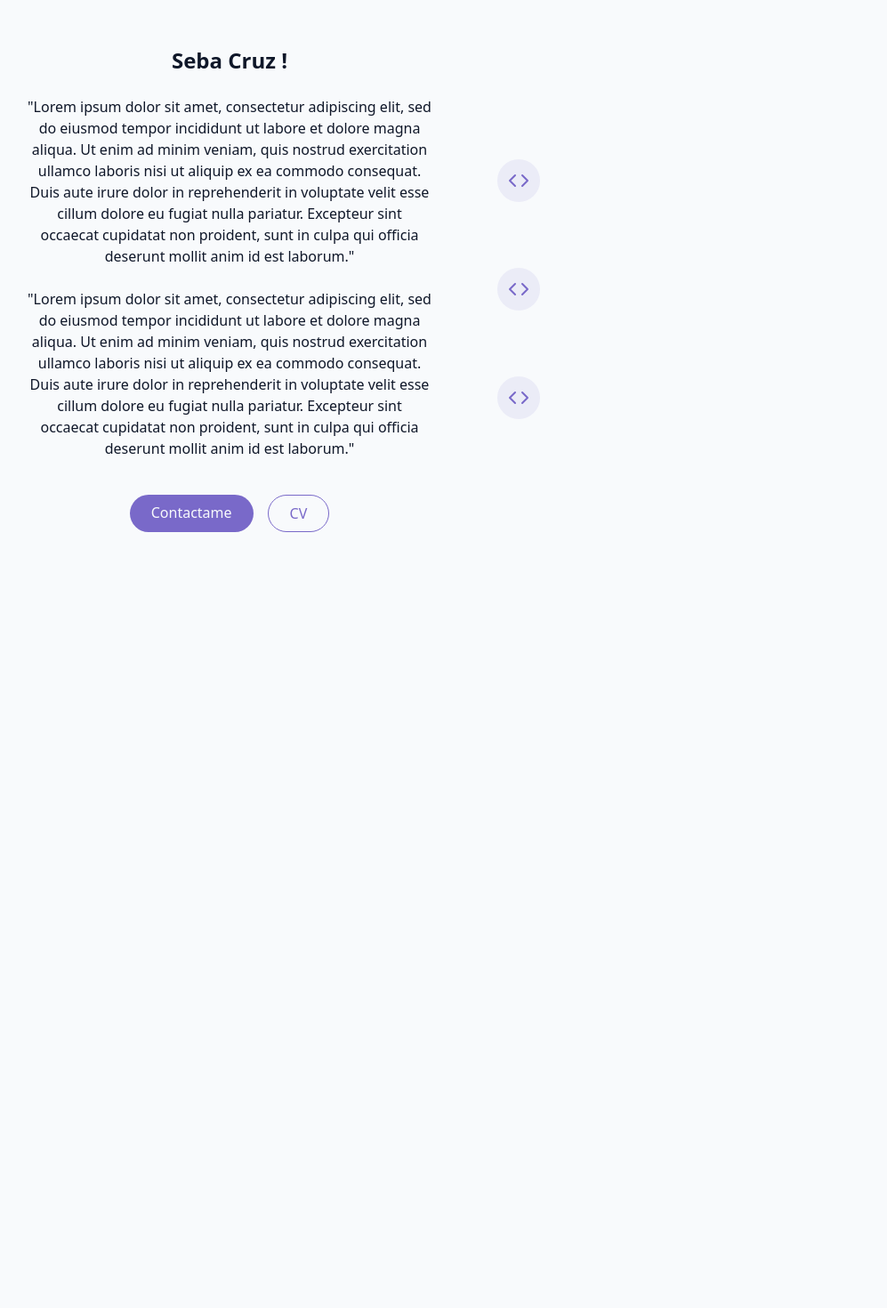
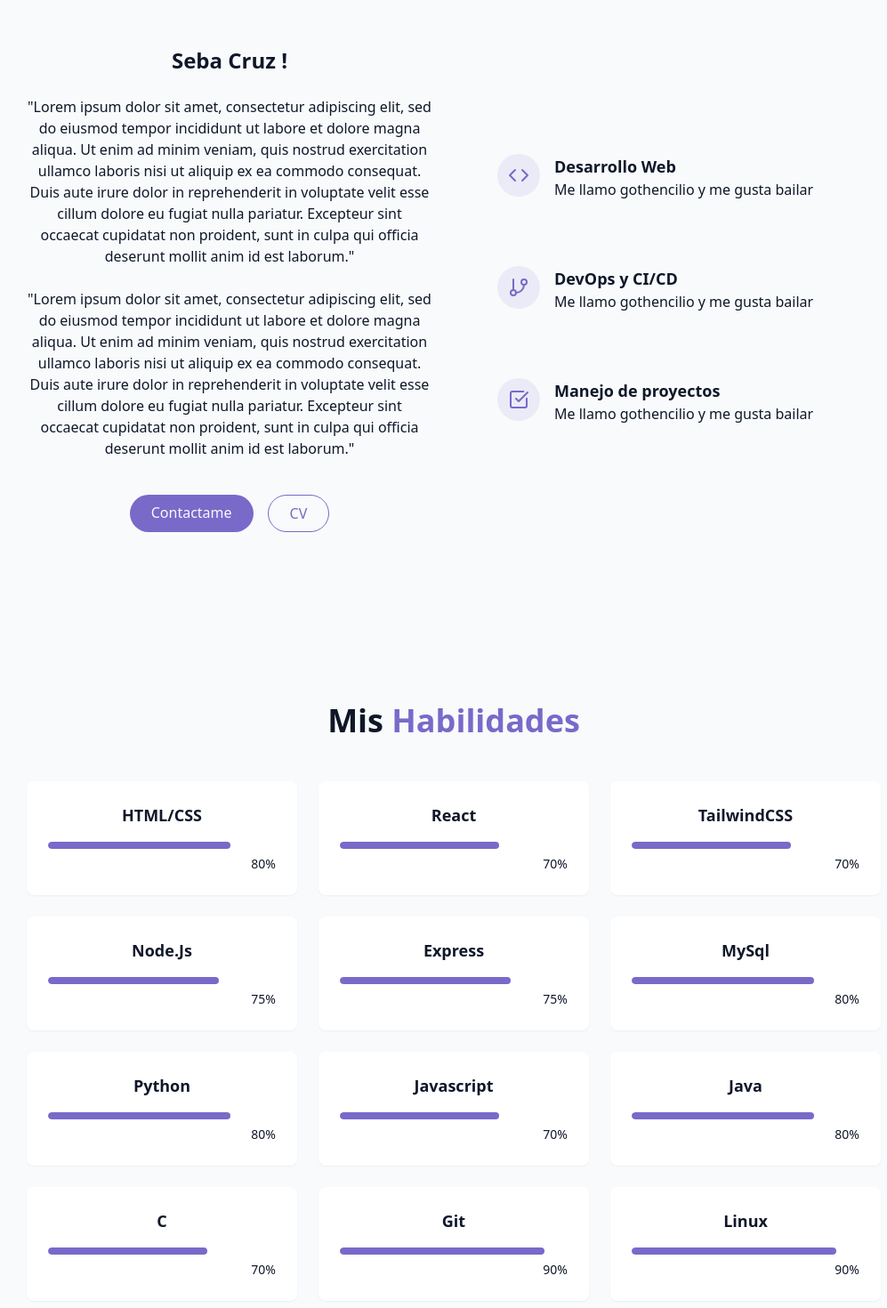
Before and after one commit to sebacruz1/Portafolio, a React (Vite) app: page / in a window 1280 px wide. Shown: the part 932-2402 px from the top of the page at 89% size, without its empty margins (130-1127 px from the left). Before the commit the page ends 1626 px from the top, so only its background shows below. Built offline with nearby package versions, Linux system fonts and the light colour scheme.

Commit message:
skills y about terminados

```diff
--- a/src/components/About.jsx
+++ b/src/components/About.jsx
@@ -1,4 +1,4 @@
-import { Code } from "lucide-react"
+import { CheckSquare, Code, GitBranch, User } from "lucide-react"
 
 
 export const About = () => {
@@ -39,27 +39,46 @@ export const About = () => {
 					<div className="gradient-border p-6 card-hover">
 						<div className="flex items-start gap-4">
 							<div className="p-3 rounded-full bg-primary/10">
-								<Code  className=" h-6 w-6 text-primary"/>
+								<Code className=" h-6 w-6 text-primary"/>
 							</div>
 
+							<div className="text-left">
+								<div className="font-semibold text-lg"> Desarrollo Web</div>
+								<p className="text-muted-foreground">
+									Me llamo gothencilio y me gusta bailar
+								</p>
+							</div>
 						</div>
-
 					</div>
 
 					<div className="gradient-border p-6 card-hover">
 						<div className="flex items-start gap-4">
 							<div className="p-3 rounded-full bg-primary/10">
-								<Code  className=" h-6 w-6 text-primary"/>
+								<GitBranch  className=" h-6 w-6 text-primary"/>
+							</div>
+								<div className="text-left">
+								<div className="font-semibold text-lg"> DevOps y CI/CD  </div>
+								<p className="text-muted-foreground">
+									Me llamo gothencilio y me gusta bailar
+								</p>
 							</div>
 						</div>
 					</div>
+
 					<div className="gradient-border p-6 card-hover">
 						<div className="flex items-start gap-4">
 							<div className="p-3 rounded-full bg-primary/10">
-								<Code className=" h-6 w-6 text-primary"/>
+								<CheckSquare className=" h-6 w-6 text-primary"/>
+							</div>
+								<div className="text-left">
+								<div className="font-semibold text-lg"> Manejo de proyectos  </div>
+								<p className="text-muted-foreground">
+									Me llamo gothencilio y me gusta bailar
+								</p>
 							</div>
 						</div>
 					</div>
+
 				</div>
 			</div>
 		</div>
--- a/src/components/HeroSection.jsx
+++ b/src/components/HeroSection.jsx
@@ -12,7 +12,7 @@ export const HeroSection = () => {
 
 				</h1>
 				<p className="text-lg md:text-xl text-muted-foreground max-2-2xl mx-auto opacity-0 animate-fade-in-delay-3">
-					Lorem Ipsum y pico pal k lee
+					Software Developer
 				</p>
 				<div className="pt-4 opacity-0 animate-fade-in-delay-5">
 				<a href="#projects" className="cosmic-button">Boton cosmico !! </a>
@@ -21,8 +21,8 @@ export const HeroSection = () => {
 		</div>
 
 		<div className="absolute bottom-8 left-1/2 transform -translate-x-1/2 flex flex-col items-center animate-bounce">
-		{/*<span> Scroll </span>
-		<ArrowDown className="h-5 text-primary" /> */}
+			Scroll
+		<ArrowDown className="h-5 text-primary" />
 		</div>
 	</section>
 }
--- /dev/null
+++ b/src/components/Skills.jsx
@@ -0,0 +1,59 @@
+
+const skills = [
+	{name: "HTML/CSS", level:80, category: "frontend"},
+	{name: "React", level:70, category: "frontend"},
+	{name: "TailwindCSS", level:70, category: "frontend"},
+
+
+	{name: "Node.Js", level:75, category: "backend"},
+	{name: "Express", level:75, category: "backend"},
+	{name: "MySql", level:80, category: "backend"},
+
+	{name: "Python", level:80, category: "lenguaje"},
+	{name: "Javascript", level:70, category: "lenguaje"},
+	{name: "Java", level:80, category: "lenguaje"},
+	{name: "C", level:70, category: "lenguaje"},
+
+	{name: "Git", level:90, category: "herramientas"},
+	{name: "Linux", level:90, category: "herramientas"},
+
+
+
+
+]
+
+
+export const Skills = () => {
+	return <section id="skills"
+		className="py-24 px-4 relative bg-secondary/30">
+		<div className="container mx-auto max-w-5xl">
+		<h2 className="text-3xl md:text-4xl font-bold mb-12 text-center">
+			Mis <span className="text-primary">Habilidades</span>
+		</h2>
+
+		<div className="grid grid-cols-1 sm:grid-cols-2 lg:grid-cols-3 gap-6">
+			{skills.map((skills, key) => (
+				<div key={key} className="bg-card p-6 rounded-lg shadow-xs card-hover">
+
+                	<div className="text-left mb-4">
+                		<h3 className="font-semibold text-lg text-center">{skills.name}</h3>
+                	</div>
+                	<div className="w-full bg-secondary/50 h-2 rounded-full overflow-hidden">
+                		<div className="bg-primary h-2 rounded-full origin-left animate-[grow_1.5s_ease-out]"
+                			style={{width: skills.level + "%"}}
+                		/>
+                	</div>
+					<div className="text-right mt-1">
+                		<span className="text-sm text-muted-foreground">{skills.level}% </span>
+                	</div>
+                </div>
+			))}
+		</div>
+
+
+
+
+		</div>
+		</section>
+
+};
--- a/src/pages/Home.jsx
+++ b/src/pages/Home.jsx
@@ -2,6 +2,7 @@ import { Navbar } from "../components/Navbar";
 import { ThemeToggle } from "../components/ThemeToggle";
 import { HeroSection } from "../components/HeroSection";
 import { About } from "../components/about";
+import { Skills } from "../components/Skills";
 
 export const Home = () => {
 	return (
@@ -16,6 +17,7 @@ export const Home = () => {
 		<main>
 			<HeroSection />
 			<About />
+			<Skills />
 		</main>
 
 		{ /* Footer */ }
```
